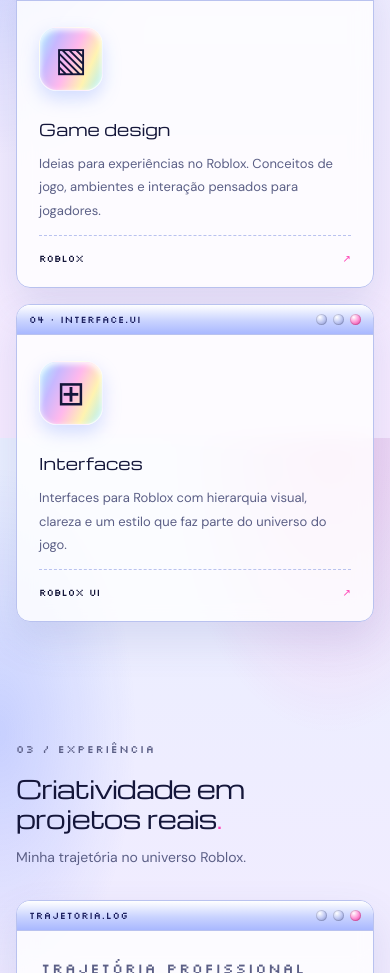
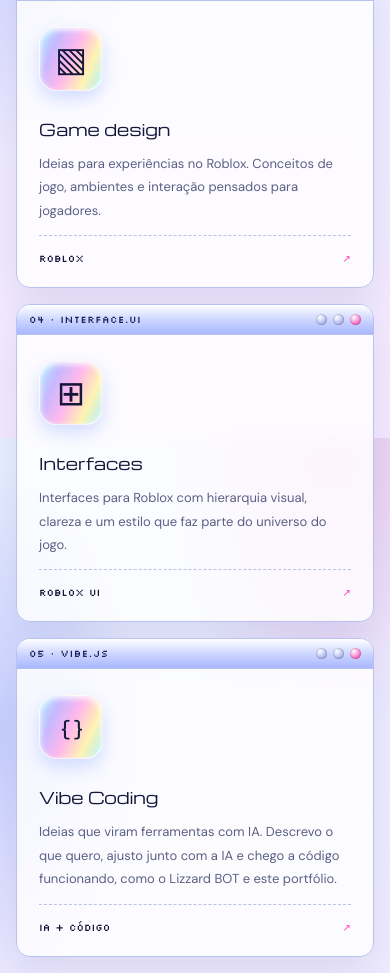
Before and after one commit to skidrow7k/portfolio, a plain HTML site: page index.html in a window 390 px wide. Shown: the part 2938-3911 px from the top of the page. Drawn offline with nearby package versions, Linux system fonts and the light colour scheme.

Commit message:
Add Vibe Coding to skills section
Adds a fifth skill card for Vibe Coding and makes the skills grid
responsive for five cards (5, 3, 2 and 1 columns).

Co-Authored-By: Claude Opus 5.5 <noreply@anthropic.com>

```diff
--- a/index.html
+++ b/index.html
@@ -103,7 +103,7 @@
     <section class="section skills" id="habilidades">
       <div class="section-heading">
         <div><p class="eyebrow">02 / O QUE EU CRIO</p><h2>Da ideia à experiência<span class="accent">.</span></h2></div>
-        <p class="muted">Quatro áreas. Uma visão criativa.</p>
+        <p class="muted">Cinco áreas. Uma visão criativa.</p>
       </div>
       <div class="skill-grid">
         <article class="window skill-card">
@@ -140,6 +140,15 @@
             <h3>Interfaces</h3>
             <p>Interfaces para Roblox com hierarquia visual, clareza e um estilo que faz parte do universo do jogo.</p>
             <span class="skill-tool">ROBLOX UI <span aria-hidden="true">↗</span></span>
+          </div>
+        </article>
+        <article class="window skill-card">
+          <div class="titlebar" aria-hidden="true"><span>05 · vibe.js</span><span class="win-btns"><i></i><i></i><i></i></span></div>
+          <div class="skill-body">
+            <div class="skill-icon skill-icon-code" aria-hidden="true">{ }</div>
+            <h3>Vibe Coding</h3>
+            <p>Ideias que viram ferramentas com IA. Descrevo o que quero, ajusto junto com a IA e chego a código funcionando, como o Lizzard BOT e este portfólio.</p>
+            <span class="skill-tool">IA + CÓDIGO <span aria-hidden="true">↗</span></span>
           </div>
         </article>
       </div>
--- a/style.css
+++ b/style.css
@@ -369,7 +369,7 @@ h2 { font-size: clamp(26px, 3vw, 42px); letter-spacing: -1.5px; line-height: 1.2
 .profile-photo figcaption span { color: var(--accent-2); }
 
 /* Habilidades */
-.skill-grid { display: grid; grid-template-columns: repeat(4, 1fr); gap: 16px; }
+.skill-grid { display: grid; grid-template-columns: repeat(5, 1fr); gap: 16px; }
 .skill-card { transition: transform .25s, box-shadow .25s; }
 .skill-card:hover { transform: translateY(-6px) rotate(-.5deg); box-shadow: var(--shadow), 0 0 0 2px var(--accent), 0 20px 40px var(--glow); }
 .skill-body { padding: 22px; }
@@ -385,6 +385,7 @@ h2 { font-size: clamp(26px, 3vw, 42px); letter-spacing: -1.5px; line-height: 1.2
 }
 .skill-card h3 { font-size: 16px; margin-bottom: 12px; }
 .skill-card p { font-size: 13px; line-height: 1.8; color: var(--muted); min-height: 94px; }
+.skill-icon-code { font-family: 'Michroma', sans-serif; font-size: 22px; letter-spacing: -2px; }
 .skill-tool { border-top: 1px dashed var(--line); padding-top: 16px; display: flex; justify-content: space-between; font-size: 10px; }
 .skill-tool span { color: var(--accent-2); }
 
@@ -555,8 +556,12 @@ footer > a:last-child:hover { color: var(--accent-2); }
 @keyframes blink { 50% { opacity: .2; } }
 
 /* ---------- Responsivo ---------- */
+@media (max-width: 1300px) {
+  .skill-grid { grid-template-columns: repeat(3, 1fr); }
+}
 @media (max-width: 1100px) {
   .skill-grid { grid-template-columns: repeat(2, 1fr); }
+  .skill-card:last-child { grid-column: 1 / -1; }
   .skill-card p { min-height: 60px; }
   .about { gap: 45px; }
 }
@@ -612,6 +617,7 @@ footer > a:last-child:hover { color: var(--accent-2); }
   .profile-photo { max-width: 100%; }
   .section-heading { flex-direction: column; align-items: flex-start; gap: 14px; margin-bottom: 28px; }
   .skill-grid { grid-template-columns: 1fr; }
+  .skill-card:last-child { grid-column: auto; }
   .skill-card p { min-height: 0; }
   .experience-company, .experience-project { padding: 24px; }
   .lizzard-intro, .lizzard-features { padding: 24px; }
```
